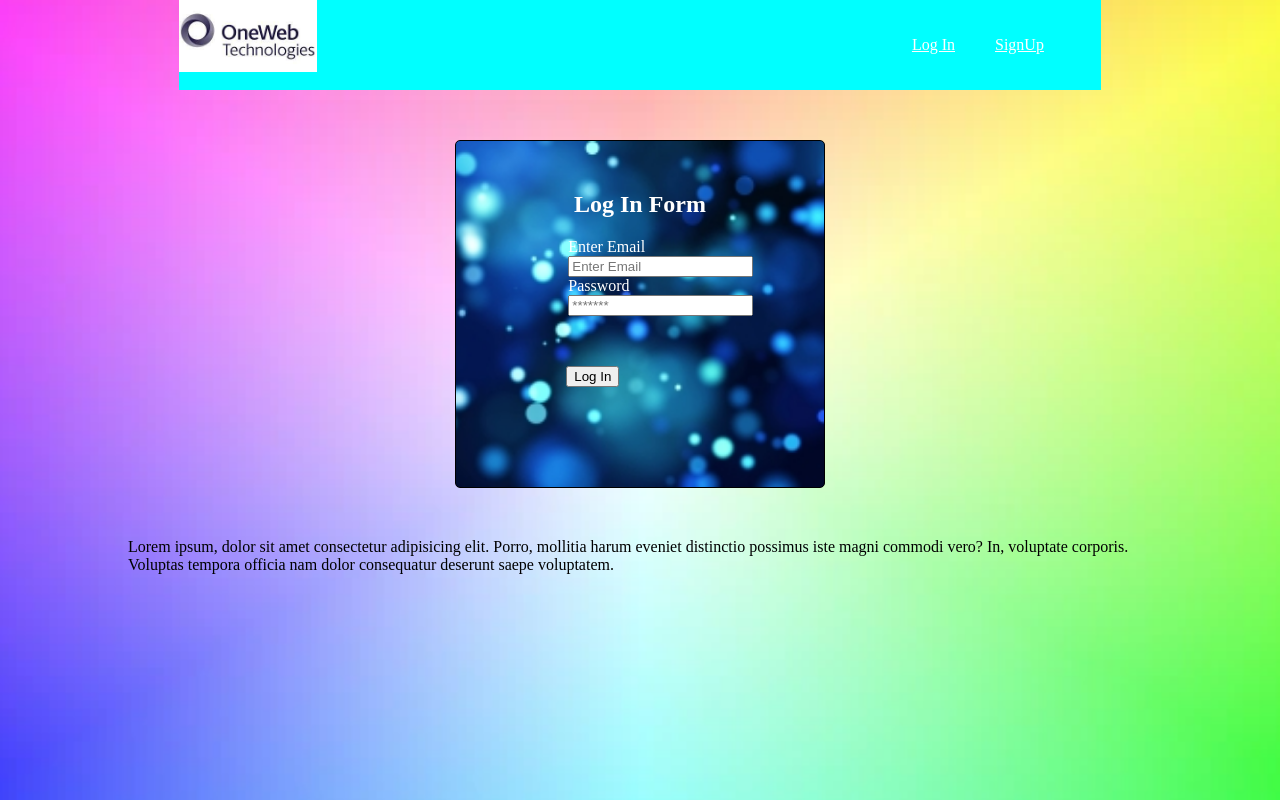
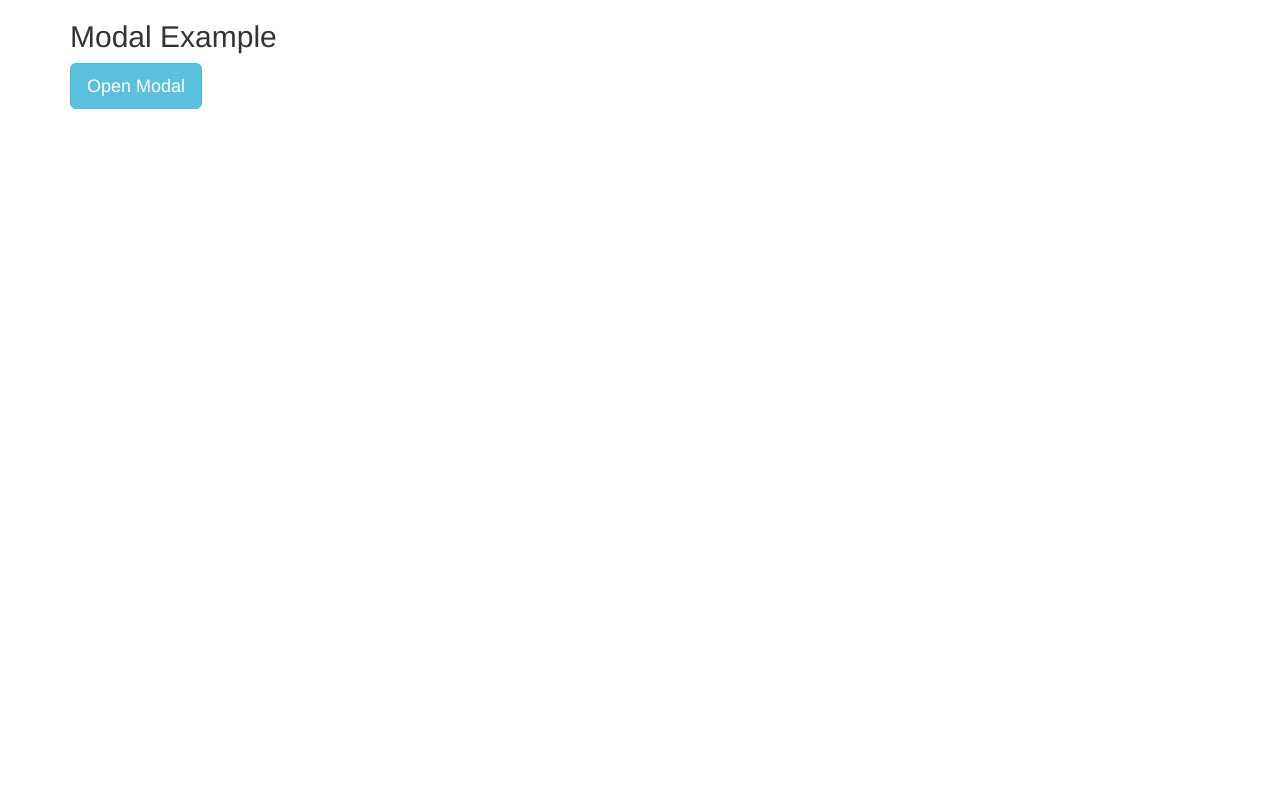
Before and after one commit to rofikul009/webdev_php, a PHP site: page /form-hendelink.php in a window 1280 px wide. Run offline with PHP 8.4, Linux system fonts and the light colour scheme.

```diff
--- a/21th-class/form-hendelink.php
+++ b/21th-class/form-hendelink.php
@@ -1,117 +1,59 @@
 <!DOCTYPE html>
 <html lang="en">
 <head>
-    <meta charset="UTF-8">
-    <meta http-equiv="X-UA-Compatible" content="IE=edge">
-    <meta name="viewport" content="width=device-width, initial-scale=1.0">
-    <title>Log In Page</title>
-<style>
-    body{
-        background-image: url(/images/body-bg.webp);
-        background-repeat: no-repeat;
-        background-size: 100%;
-        background-position: center;
-        height: 100vh;
-        width: 80%;
-        margin: 0 auto;
-    }
-    img{
-        width: 100%;
-        height: auto;
-    }
-    .container{
-        width: 90%;
-        margin: 0 auto;
-    }
-    .heder{
-        background-color: aqua;
-        width: 100%;
-        overflow: hidden;
-    }
-    .manu-left{
-        width: 15%;
-        float: left;
-        overflow: hidden;
-    }
-    .manu-right{
-        width: 81%;
-        overflow: hidden;
-
-    }
-    .manu-right ul{
-        display: flex;
-        justify-content: end;
-        list-style: none;
-    }
-    .manu-right ul li{
-        margin: 20px;
-    }
-    .manu-right ul li a{
-        padding-top: 10px;
-        color: #fff;
-    }
-    .login-form{
-        background-image: url(/images/login-bg.jpg);
-        background-repeat: no-repeat;
-        background-size: cover;
-        background-position: center;
-        height: auto;
-        width: 40%;
-        margin: 50px auto;
-        border: 1px solid #000;
-        border-radius: 5px;
-    }
-    .login-form h2{
-        text-align: center;
-        color: #fff;
-    }
-    .inner-form{
-        width: 40%;
-        margin: 50px auto;
-    }
-    .inner-form input{
-        display: block;
-        margin: 0 2px;
-    }
-    .inner-form label{
-        color: #fff;
-        margin: 0 2px;
-    }
-    button{
-        margin: 50px 0;
-    }
-</style>
+  <title>Bootstrap Example</title>
+  <meta charset="utf-8">
+  <meta name="viewport" content="width=device-width, initial-scale=1">
+  <link rel="stylesheet" href="https://maxcdn.bootstrapcdn.com/bootstrap/3.4.1/css/bootstrap.min.css">
+  <script src="https://ajax.googleapis.com/ajax/libs/jquery/3.6.0/jquery.min.js"></script>
+  <script src="https://maxcdn.bootstrapcdn.com/bootstrap/3.4.1/js/bootstrap.min.js"></script>
 </head>
 <body>
-    <div class="container">
-        <div class="heder">
-            <div class="manu-left">
-            <img src="/images/images.jpg" alt="logo">
-            </div>
-            <div class="manu-right">
-                <nav>
-                    <ul>
-                        <li><a href="login.html">Log In</a></li>
-                        <li><a href="login.html">SignUp</a></li>
-                    </ul>
-                </nav>
-            </div>
+
+<div class="container">
+  <h2>Modal Example</h2>
+  <!-- Trigger the modal with a button -->
+  <button type="button" class="btn btn-info btn-lg" data-toggle="modal" data-target="#myModal">Open Modal</button>
+
+  <!-- Modal -->
+  <div class="modal fade" id="myModal" role="dialog">
+    <div class="modal-dialog">
+
+      <!-- Modal content-->
+      <div class="modal-content">
+        <div class="modal-header">
+          <button type="button" class="close" data-dismiss="modal">&times;</button>
+          <h4 class="modal-title">Modal Header</h4>
         </div>
-        <div class="login-form">
-           <div class="inner-form">
-             <h2>Log In Form</h2>
-                <form action="#">
-                    <label for="email">Enter Email</label>
-                    <input type="email" id="email" name="email" placeholder="Enter Email" required>
-                    <label for="pass">Password</label>
-                    <input type="password" name="password" id="pass" placeholder="*******" required>
-                    <button type="submit" name="submit">Log In</button>
-                </form>
-           </div>
+        <div class="modal-body">
+        <div class="container">
+  <h2>Vertical (basic) form</h2>
+  <form action="/action_page.php">
+    <div class="form-group">
+      <label for="email">Email:</label>
+      <input type="email" class="form-control" id="email" placeholder="Enter email" name="email">
+    </div>
+    <div class="form-group">
+      <label for="pwd">Password:</label>
+      <input type="password" class="form-control" id="pwd" placeholder="Enter password" name="pwd">
+    </div>
+    <div class="checkbox">
+      <label><input type="checkbox" name="remember"> Remember me</label>
+    </div>
+    <button type="submit" class="btn btn-default">Submit</button>
+  </form>
+</div>
+
         </div>
+        <div class="modal-footer">
+          <button type="button" class="btn btn-default" data-dismiss="modal">Close</button>
+        </div>
+      </div>
+
     </div>
-    Lorem ipsum, dolor sit amet consectetur adipisicing elit. Porro, mollitia harum eveniet distinctio possimus iste magni commodi vero? In, voluptate corporis. Voluptas tempora officia nam dolor consequatur deserunt saepe voluptatem.
-    <script src="js/bootstrap.min.js"></script>
-    <script src="js/jquery-3.6.0.min.js"></script>
+  </div>
+
+</div>
+
 </body>
 </html>
--- a/21th-class/index.php
+++ b/21th-class/index.php
@@ -13,6 +13,7 @@
     <div class="container">
         <h1>Rofikul</h1>
         <?php
+        /*
             $x = 10;
             $y = 20;
             function multipication(){
@@ -23,8 +24,8 @@
            // multipication();
             multipication();
             echo $mul;
-
-
+            */
+            echo $_SERVER['SCRIPT_NAME'];
 
         ?>
 
```
Also changed, not shown: 21th-class/card_db.php (added, +18 -0 lines), 21th-class/signup.php (added, +163 -0 lines).
